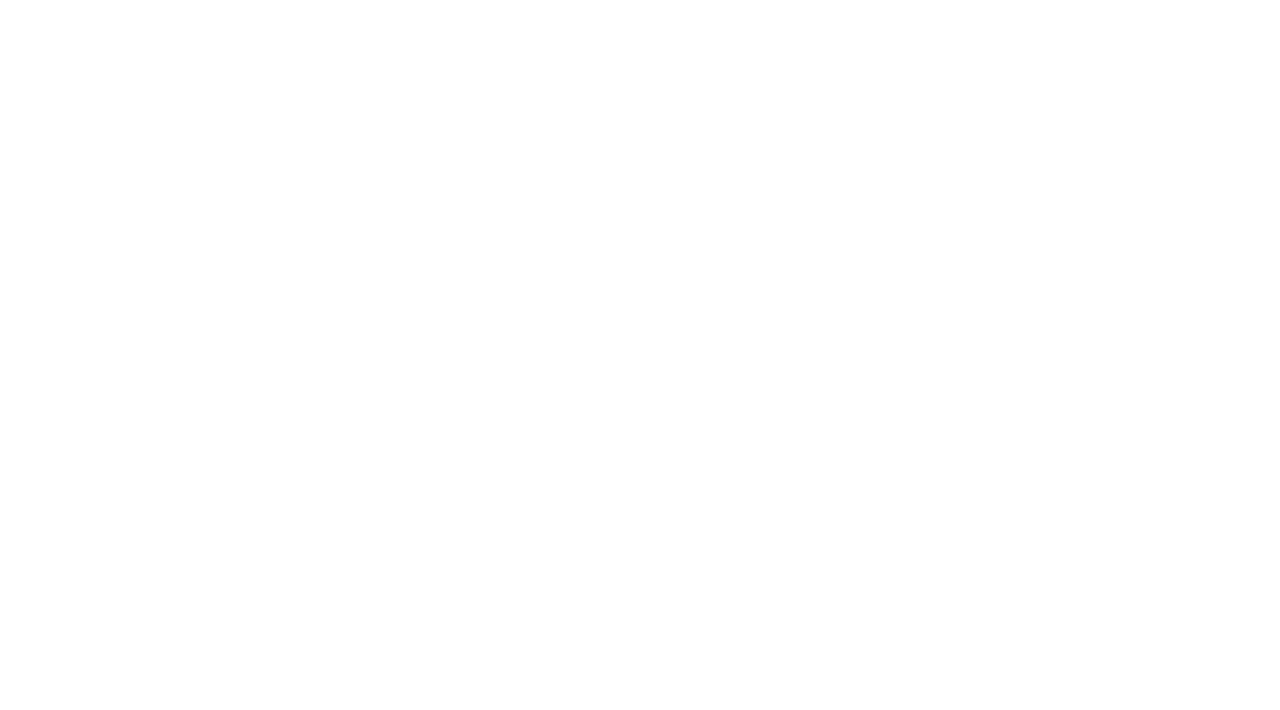
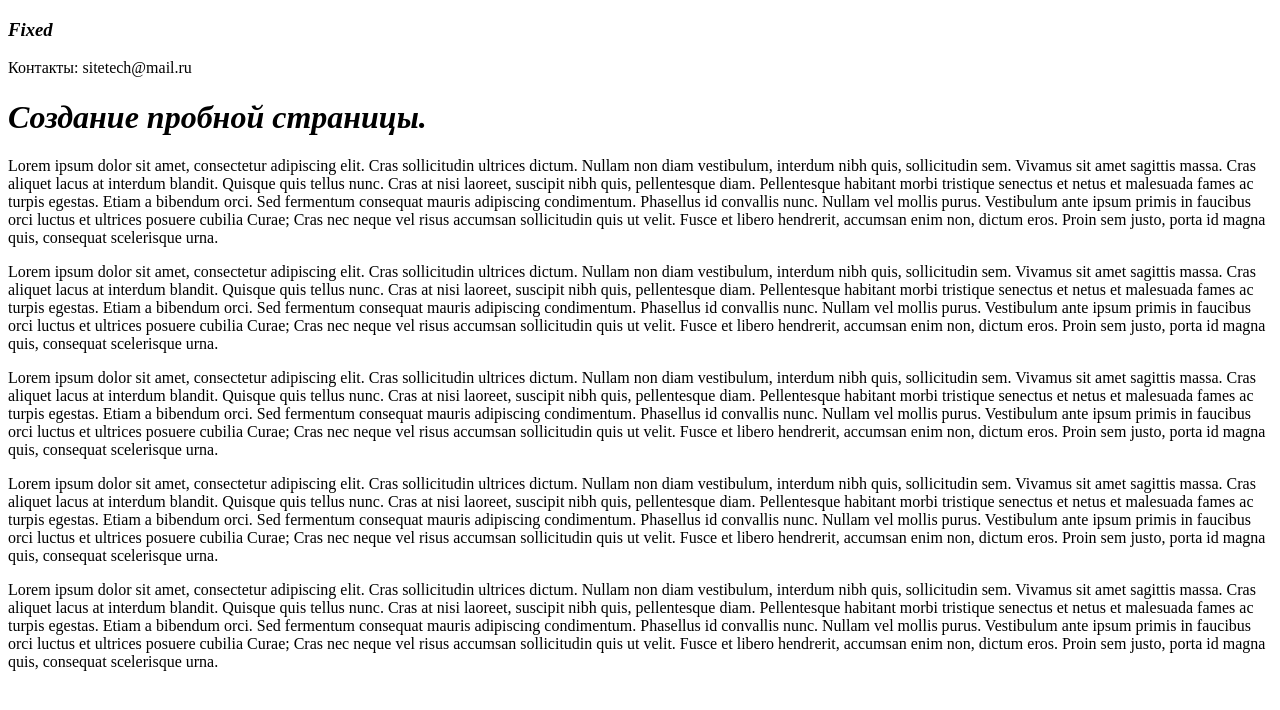
Before and after one commit to Mariia30/EasyCode, a plain HTML site: page Position_examples/pages/index_4.html in a window 1280 px wide. Drawn offline with Linux system fonts and the light colour scheme.

Commit message:
position_examples

```diff
--- a/Position_examples/pages/index_4.html
+++ b/Position_examples/pages/index_4.html
@@ -9,6 +9,52 @@
     <title>Fixed</title>
 </head>
 <body>
-
+<div>
+    <h3>Fixed</h3>
+</div>
+<div class="fixed">Контакты: sitetech@mail.ru</div>
+    <div class="text">
+        <h1>Создание пробной страницы.</h1>
+        <p>Lorem ipsum dolor sit amet, consectetur adipiscing elit. Cras sollicitudin ultrices dictum. Nullam non diam
+            vestibulum, interdum nibh quis, sollicitudin sem. Vivamus sit amet sagittis massa. Cras aliquet lacus at
+            interdum blandit. Quisque quis tellus nunc. Cras at nisi laoreet, suscipit nibh quis, pellentesque diam.
+            Pellentesque habitant morbi tristique senectus et netus et malesuada fames ac turpis egestas. Etiam a
+            bibendum orci. Sed fermentum consequat mauris adipiscing condimentum. Phasellus id convallis nunc. Nullam
+            vel mollis purus. Vestibulum ante ipsum primis in faucibus orci luctus et ultrices posuere cubilia Curae;
+            Cras nec neque vel risus accumsan sollicitudin quis ut velit. Fusce et libero hendrerit, accumsan enim non,
+            dictum eros. Proin sem justo, porta id magna quis, consequat scelerisque urna.</p>
+        <p>Lorem ipsum dolor sit amet, consectetur adipiscing elit. Cras sollicitudin ultrices dictum. Nullam non diam
+            vestibulum, interdum nibh quis, sollicitudin sem. Vivamus sit amet sagittis massa. Cras aliquet lacus at
+            interdum blandit. Quisque quis tellus nunc. Cras at nisi laoreet, suscipit nibh quis, pellentesque diam.
+            Pellentesque habitant morbi tristique senectus et netus et malesuada fames ac turpis egestas. Etiam a
+            bibendum orci. Sed fermentum consequat mauris adipiscing condimentum. Phasellus id convallis nunc. Nullam
+            vel mollis purus. Vestibulum ante ipsum primis in faucibus orci luctus et ultrices posuere cubilia Curae;
+            Cras nec neque vel risus accumsan sollicitudin quis ut velit. Fusce et libero hendrerit, accumsan enim non,
+            dictum eros. Proin sem justo, porta id magna quis, consequat scelerisque urna.</p>
+        <p>Lorem ipsum dolor sit amet, consectetur adipiscing elit. Cras sollicitudin ultrices dictum. Nullam non diam
+            vestibulum, interdum nibh quis, sollicitudin sem. Vivamus sit amet sagittis massa. Cras aliquet lacus at
+            interdum blandit. Quisque quis tellus nunc. Cras at nisi laoreet, suscipit nibh quis, pellentesque diam.
+            Pellentesque habitant morbi tristique senectus et netus et malesuada fames ac turpis egestas. Etiam a
+            bibendum orci. Sed fermentum consequat mauris adipiscing condimentum. Phasellus id convallis nunc. Nullam
+            vel mollis purus. Vestibulum ante ipsum primis in faucibus orci luctus et ultrices posuere cubilia Curae;
+            Cras nec neque vel risus accumsan sollicitudin quis ut velit. Fusce et libero hendrerit, accumsan enim non,
+            dictum eros. Proin sem justo, porta id magna quis, consequat scelerisque urna.</p>
+        <p>Lorem ipsum dolor sit amet, consectetur adipiscing elit. Cras sollicitudin ultrices dictum. Nullam non diam
+            vestibulum, interdum nibh quis, sollicitudin sem. Vivamus sit amet sagittis massa. Cras aliquet lacus at
+            interdum blandit. Quisque quis tellus nunc. Cras at nisi laoreet, suscipit nibh quis, pellentesque diam.
+            Pellentesque habitant morbi tristique senectus et netus et malesuada fames ac turpis egestas. Etiam a
+            bibendum orci. Sed fermentum consequat mauris adipiscing condimentum. Phasellus id convallis nunc. Nullam
+            vel mollis purus. Vestibulum ante ipsum primis in faucibus orci luctus et ultrices posuere cubilia Curae;
+            Cras nec neque vel risus accumsan sollicitudin quis ut velit. Fusce et libero hendrerit, accumsan enim non,
+            dictum eros. Proin sem justo, porta id magna quis, consequat scelerisque urna.</p>
+        <p>Lorem ipsum dolor sit amet, consectetur adipiscing elit. Cras sollicitudin ultrices dictum. Nullam non diam
+            vestibulum, interdum nibh quis, sollicitudin sem. Vivamus sit amet sagittis massa. Cras aliquet lacus at
+            interdum blandit. Quisque quis tellus nunc. Cras at nisi laoreet, suscipit nibh quis, pellentesque diam.
+            Pellentesque habitant morbi tristique senectus et netus et malesuada fames ac turpis egestas. Etiam a
+            bibendum orci. Sed fermentum consequat mauris adipiscing condimentum. Phasellus id convallis nunc. Nullam
+            vel mollis purus. Vestibulum ante ipsum primis in faucibus orci luctus et ultrices posuere cubilia Curae;
+            Cras nec neque vel risus accumsan sollicitudin quis ut velit. Fusce et libero hendrerit, accumsan enim non,
+            dictum eros. Proin sem justo, porta id magna quis, consequat scelerisque urna.</p>
+    </div>
 </body>
 </html>
```
